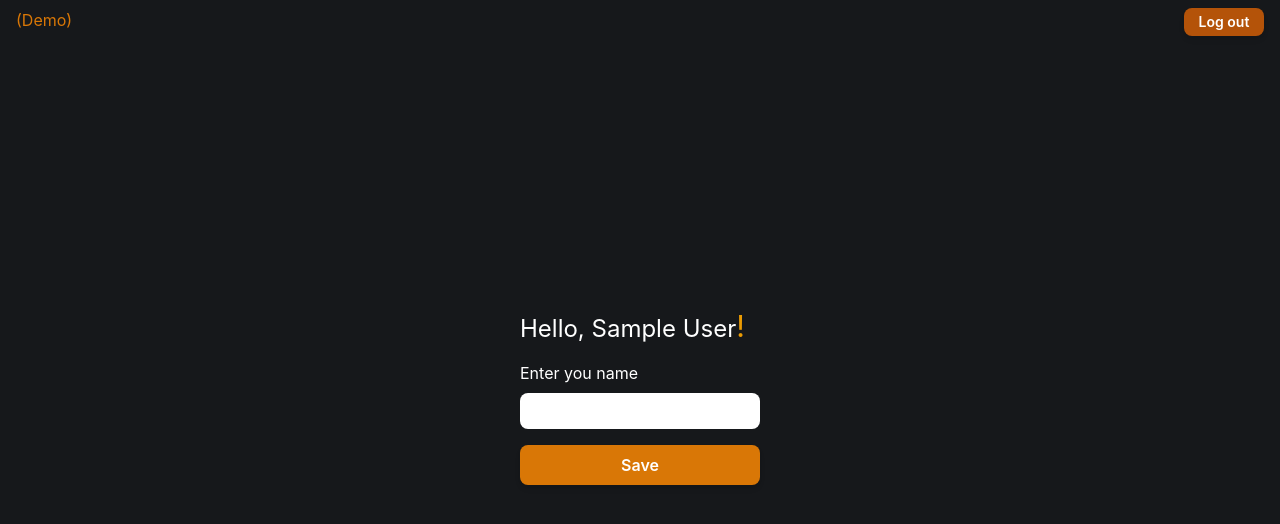
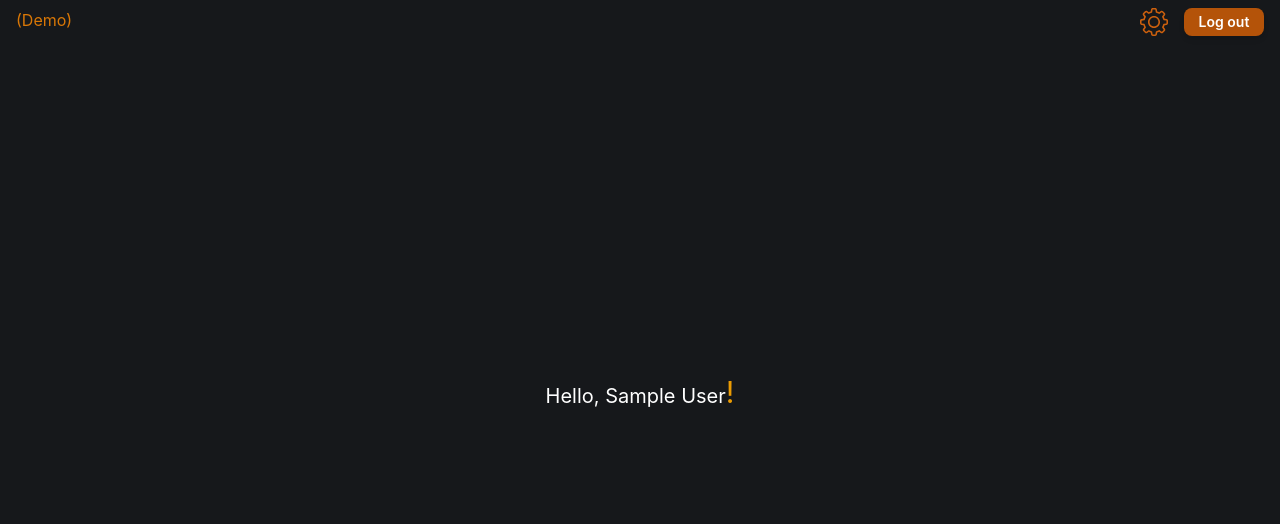
Before and after one commit to AlexAnoschenko/hookoney, a React (Create React App) app: page / in a window 1280 px wide. Shown: the top 524 px of the page. Built offline with nearby package versions, Linux system fonts and the light colour scheme; no server answers; the database is empty; sample sign-in values are in the browser's storage.

Commit message:
Added Settings button

```diff
--- /dev/null
+++ b/src/assets/svg/SettingsSVG.tsx
@@ -0,0 +1,46 @@
+const SettingsSVG = () => {
+  return (
+    <svg
+      version="1.1"
+      id="Capa_1"
+      x="0px"
+      y="0px"
+      viewBox="0 0 478.703 478.703"
+      fill="#cc600e"
+    >
+      <g>
+        <g>
+          <path
+            d="M454.2,189.101l-33.6-5.7c-3.5-11.3-8-22.2-13.5-32.6l19.8-27.7c8.4-11.8,7.1-27.9-3.2-38.1l-29.8-29.8
+			c-5.6-5.6-13-8.7-20.9-8.7c-6.2,0-12.1,1.9-17.1,5.5l-27.8,19.8c-10.8-5.7-22.1-10.4-33.8-13.9l-5.6-33.2
+			c-2.4-14.3-14.7-24.7-29.2-24.7h-42.1c-14.5,0-26.8,10.4-29.2,24.7l-5.8,34c-11.2,3.5-22.1,8.1-32.5,13.7l-27.5-19.8
+			c-5-3.6-11-5.5-17.2-5.5c-7.9,0-15.4,3.1-20.9,8.7l-29.9,29.8c-10.2,10.2-11.6,26.3-3.2,38.1l20,28.1
+			c-5.5,10.5-9.9,21.4-13.3,32.7l-33.2,5.6c-14.3,2.4-24.7,14.7-24.7,29.2v42.1c0,14.5,10.4,26.8,24.7,29.2l34,5.8
+			c3.5,11.2,8.1,22.1,13.7,32.5l-19.7,27.4c-8.4,11.8-7.1,27.9,3.2,38.1l29.8,29.8c5.6,5.6,13,8.7,20.9,8.7c6.2,0,12.1-1.9,17.1-5.5
+			l28.1-20c10.1,5.3,20.7,9.6,31.6,13l5.6,33.6c2.4,14.3,14.7,24.7,29.2,24.7h42.2c14.5,0,26.8-10.4,29.2-24.7l5.7-33.6
+			c11.3-3.5,22.2-8,32.6-13.5l27.7,19.8c5,3.6,11,5.5,17.2,5.5l0,0c7.9,0,15.3-3.1,20.9-8.7l29.8-29.8c10.2-10.2,11.6-26.3,3.2-38.1
+			l-19.8-27.8c5.5-10.5,10.1-21.4,13.5-32.6l33.6-5.6c14.3-2.4,24.7-14.7,24.7-29.2v-42.1
+			C478.9,203.801,468.5,191.501,454.2,189.101z M451.9,260.401c0,1.3-0.9,2.4-2.2,2.6l-42,7c-5.3,0.9-9.5,4.8-10.8,9.9
+			c-3.8,14.7-9.6,28.8-17.4,41.9c-2.7,4.6-2.5,10.3,0.6,14.7l24.7,34.8c0.7,1,0.6,2.5-0.3,3.4l-29.8,29.8c-0.7,0.7-1.4,0.8-1.9,0.8
+			c-0.6,0-1.1-0.2-1.5-0.5l-34.7-24.7c-4.3-3.1-10.1-3.3-14.7-0.6c-13.1,7.8-27.2,13.6-41.9,17.4c-5.2,1.3-9.1,5.6-9.9,10.8l-7.1,42
+			c-0.2,1.3-1.3,2.2-2.6,2.2h-42.1c-1.3,0-2.4-0.9-2.6-2.2l-7-42c-0.9-5.3-4.8-9.5-9.9-10.8c-14.3-3.7-28.1-9.4-41-16.8
+			c-2.1-1.2-4.5-1.8-6.8-1.8c-2.7,0-5.5,0.8-7.8,2.5l-35,24.9c-0.5,0.3-1,0.5-1.5,0.5c-0.4,0-1.2-0.1-1.9-0.8l-29.8-29.8
+			c-0.9-0.9-1-2.3-0.3-3.4l24.6-34.5c3.1-4.4,3.3-10.2,0.6-14.8c-7.8-13-13.8-27.1-17.6-41.8c-1.4-5.1-5.6-9-10.8-9.9l-42.3-7.2
+			c-1.3-0.2-2.2-1.3-2.2-2.6v-42.1c0-1.3,0.9-2.4,2.2-2.6l41.7-7c5.3-0.9,9.6-4.8,10.9-10c3.7-14.7,9.4-28.9,17.1-42
+			c2.7-4.6,2.4-10.3-0.7-14.6l-24.9-35c-0.7-1-0.6-2.5,0.3-3.4l29.8-29.8c0.7-0.7,1.4-0.8,1.9-0.8c0.6,0,1.1,0.2,1.5,0.5l34.5,24.6
+			c4.4,3.1,10.2,3.3,14.8,0.6c13-7.8,27.1-13.8,41.8-17.6c5.1-1.4,9-5.6,9.9-10.8l7.2-42.3c0.2-1.3,1.3-2.2,2.6-2.2h42.1
+			c1.3,0,2.4,0.9,2.6,2.2l7,41.7c0.9,5.3,4.8,9.6,10,10.9c15.1,3.8,29.5,9.7,42.9,17.6c4.6,2.7,10.3,2.5,14.7-0.6l34.5-24.8
+			c0.5-0.3,1-0.5,1.5-0.5c0.4,0,1.2,0.1,1.9,0.8l29.8,29.8c0.9,0.9,1,2.3,0.3,3.4l-24.7,34.7c-3.1,4.3-3.3,10.1-0.6,14.7
+			c7.8,13.1,13.6,27.2,17.4,41.9c1.3,5.2,5.6,9.1,10.8,9.9l42,7.1c1.3,0.2,2.2,1.3,2.2,2.6v42.1H451.9z"
+          />
+          <path
+            d="M239.4,136.001c-57,0-103.3,46.3-103.3,103.3s46.3,103.3,103.3,103.3s103.3-46.3,103.3-103.3S296.4,136.001,239.4,136.001
+			z M239.4,315.601c-42.1,0-76.3-34.2-76.3-76.3s34.2-76.3,76.3-76.3s76.3,34.2,76.3,76.3S281.5,315.601,239.4,315.601z"
+          />
+        </g>
+      </g>
+    </svg>
+  );
+};
+
+export default SettingsSVG;
--- a/src/components/Layout/Layout.jsx
+++ b/src/components/Layout/Layout.jsx
@@ -1,5 +1,6 @@
 import { useHistory } from "react-router-dom";
 import firebase from "firebase";
+import SettingsSVG from "../../assets/svg/SettingsSVG";
 
 const Layout = ({ children, state, setState }) => {
   let history = useHistory();
@@ -15,13 +16,20 @@
       <div className="absolute top-2 left-4 text-center text-md mb-4 text-yellow-600">
         (Demo)
       </div>
+
       {state?.currentUser && (
+        <>
+          <div className="absolute top-2 right-28 w-7 cursor-pointer">
+            <SettingsSVG />
+          </div>
+
           <button
             className="absolute top-2 right-4 w-20 bg-yellow-700 py-1 text-sm text-white font-semibold rounded-lg shadow-md hover:bg-green-700 focus:outline-none focus:ring-2 focus:ring-green-400 focus:ring-opacity-75"
             onClick={logOutUser}
           >
             Log out
           </button>
+        </>
       )}
 
       {children}
--- a/src/components/UpdateUserInfo/UpdateUserInfo.jsx
+++ b/src/components/UpdateUserInfo/UpdateUserInfo.jsx
@@ -1,6 +1,11 @@
 import { useState } from "react";
 
-const UpdateUserInfo = ({ state, snackState, setSnackState }) => {
+const UpdateUserInfo = ({
+  state,
+  snackState,
+  setSnackState,
+  setIsUpdateInfo,
+}) => {
   const [displayName, setDisplayName] = useState(null);
 
   const updateUserName = () => {
@@ -15,6 +20,7 @@
           type: "success",
           text: "Name saved!",
         });
+        setIsUpdateInfo(false);
       });
   };
 
@@ -26,7 +32,7 @@
           <input
             id="displayName"
             type="text"
-            className="mb-4 rounded w-60 h-9 pl-2 rounded-lg text-black font-semibold"
+            className="mb-4 rounded w-60 h-9 pl-2 rounded-lg text-black font-semibold w-full"
             onChange={(e) => setDisplayName(e.target.value)}
           />
 
--- a/src/pages/MainPage/MainPage.jsx
+++ b/src/pages/MainPage/MainPage.jsx
@@ -1,11 +1,20 @@
+import { useState, useEffect } from "react";
 import UpdateUserInfo from "../../components/UpdateUserInfo/UpdateUserInfo";
 
 const MainPage = ({ state, setState, snackState, setSnackState }) => {
+  const [isUpdateInfo, setIsUpdateInfo] = useState(false);
+
+  useEffect(() => {
+    !state.currentUser.displayName && setIsUpdateInfo(true);
+
+    // eslint-disable-next-line react-hooks/exhaustive-deps
+  }, []);
+
   return (
     <div className="flex flex-col">
       <div>
         <div className="mb-4">
-          <span className="text-white text-2xl mb-2">{`Hello, ${
+          <span className="text-white text-xl mb-2">{`Hello, ${
             !state.currentUser.displayName
               ? state.currentUser.email
               : state.currentUser.displayName
@@ -13,12 +22,15 @@
           <span className="text-3xl color-change">!</span>
         </div>
 
+        {isUpdateInfo && (
           <UpdateUserInfo
             state={state}
             setState={setState}
             snackState={snackState}
             setSnackState={setSnackState}
+            setIsUpdateInfo={setIsUpdateInfo}
           />
+        )}
       </div>
     </div>
   );
```
Lines whose indentation alone changed are shown as unchanged.
